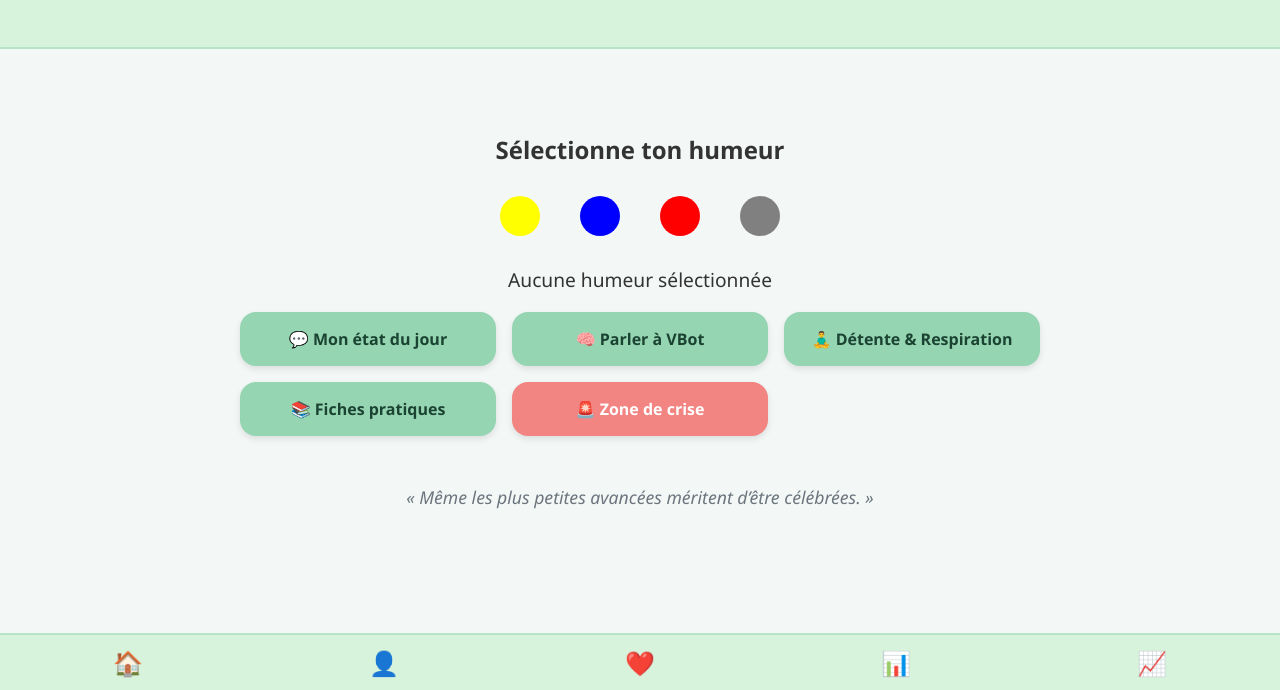
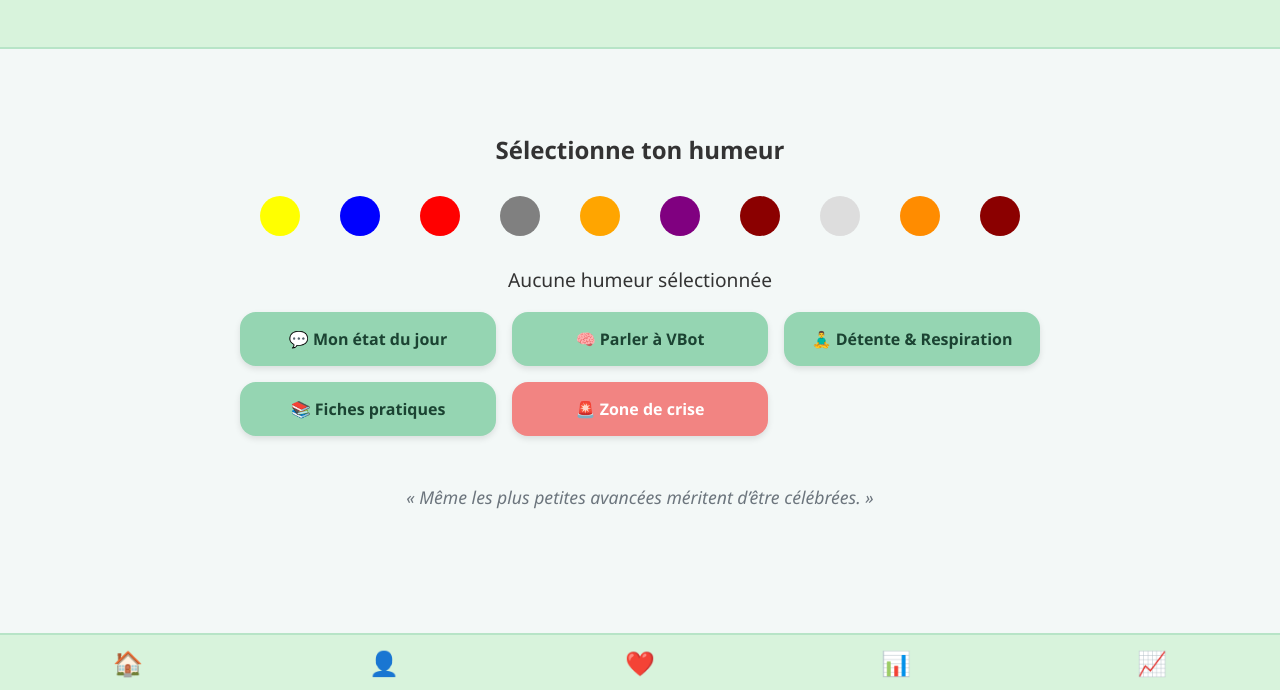
Before and after one commit to hystvblod/Vcare11, a plain HTML site: page index.html in a window 1280 px wide. Shown: the part 110-800 px from the top of the page. Drawn offline with Linux system fonts and the light colour scheme.

Commit message:
correction

```diff
--- a/css/style.css
+++ b/css/style.css
@@ -123,6 +123,31 @@ main {
 .neutral {
   background-color: gray;
 }
+
+/* Icône vide pour "Calme" */
+.calms {
+  background-color: transparent;  /* Vide */
+  border: 2px solid #ddd;  /* Optionnel : bordure légère pour la rendre visible */
+}
+
+.anxious {
+  background-color: orange;
+}
+.tired {
+  background-color: purple;
+}
+.angry {
+  background-color: darkred;
+}
+
+/* Nouvelles humeurs : "Dépassé" et "Déprimé" */
+.overwhelmed {
+  background-color: #ff8c00; /* Couleur pour "Dépassé" */
+}
+.depressed {
+  background-color: #8b0000; /* Couleur pour "Déprimé" */
+}
+
 #selectedMood {
   margin-top: 20px;
   font-size: 1.2em;
--- a/index.html
+++ b/index.html
@@ -29,6 +29,26 @@
         </div>
         <div class="mood-icon" id="neutral" title="Neutre" onclick="selectMood('neutral')">
           <div class="icon neutral"></div>
+        </div>
+        <div class="mood-icon" id="anxious" title="Anxieux" onclick="selectMood('anxious')">
+          <div class="icon anxious"></div>
+        </div>
+        <div class="mood-icon" id="tired" title="Fatigué" onclick="selectMood('tired')">
+          <div class="icon tired"></div>
+        </div>
+        <div class="mood-icon" id="angry" title="En colère" onclick="selectMood('angry')">
+          <div class="icon angry"></div>
+        </div>
+        <!-- Icône vide pour "Calme" -->
+        <div class="mood-icon" id="calm" title="Calme" onclick="selectMood('calm')">
+          <div class="icon calm"></div>
+        </div>
+        <!-- Nouvelles humeurs : "Dépassé" et "Déprimé" -->
+        <div class="mood-icon" id="overwhelmed" title="Dépassé" onclick="selectMood('overwhelmed')">
+          <div class="icon overwhelmed"></div>
+        </div>
+        <div class="mood-icon" id="depressed" title="Déprimé" onclick="selectMood('depressed')">
+          <div class="icon depressed"></div>
         </div>
       </div>
       <p id="selectedMood">Aucune humeur sélectionnée</p>
@@ -62,7 +82,13 @@
         happy: "Heureux",
         sad: "Triste",
         stressed: "Stressé",
-        neutral: "Neutre"
+        neutral: "Neutre",
+        anxious: "Anxieux",
+        tired: "Fatigué",
+        angry: "En colère",
+        calm: "Calme",
+        overwhelmed: "Dépassé",
+        depressed: "Déprimé"
       };
       document.getElementById("selectedMood").innerText = `Ton humeur : ${moodText[mood]}`;
     }
```
